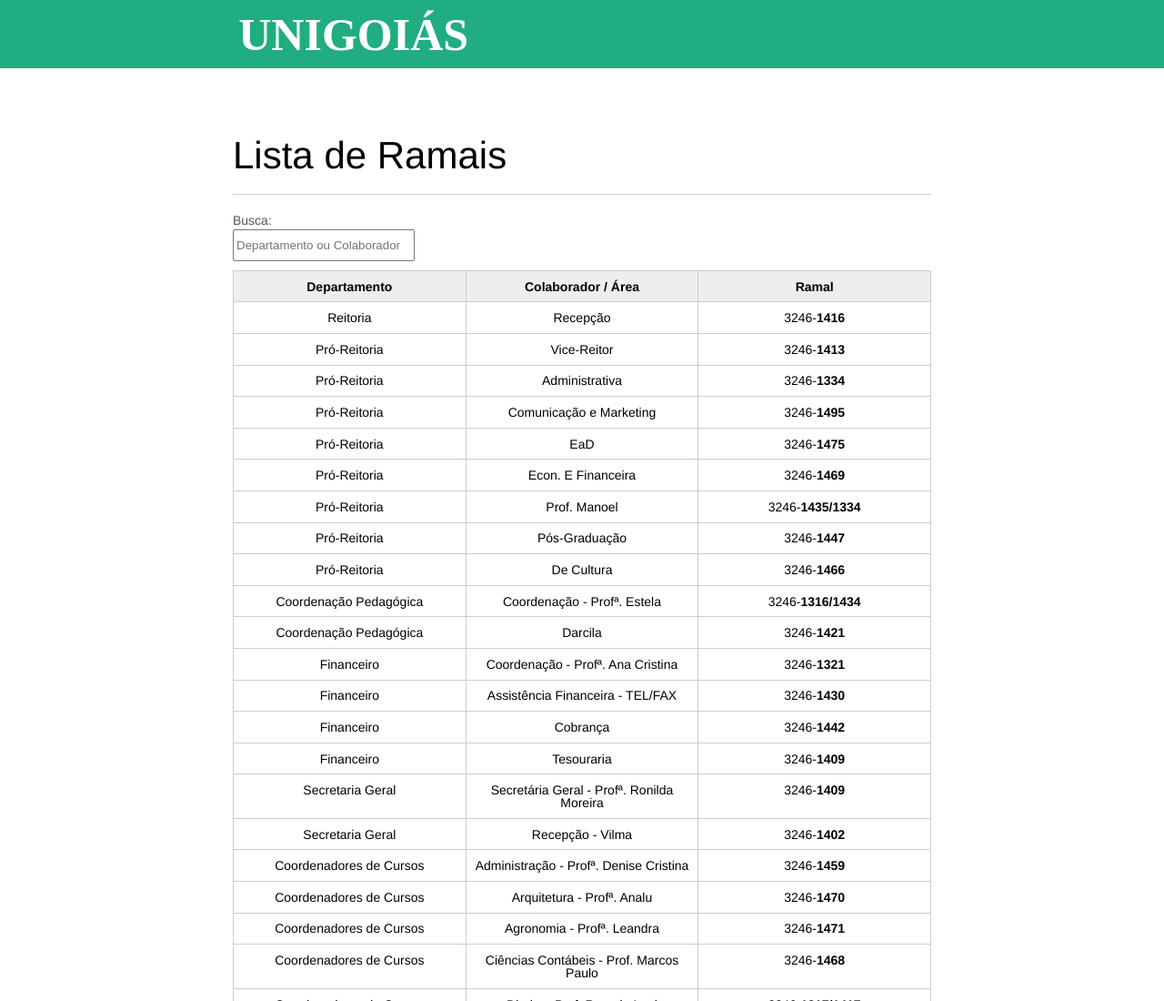
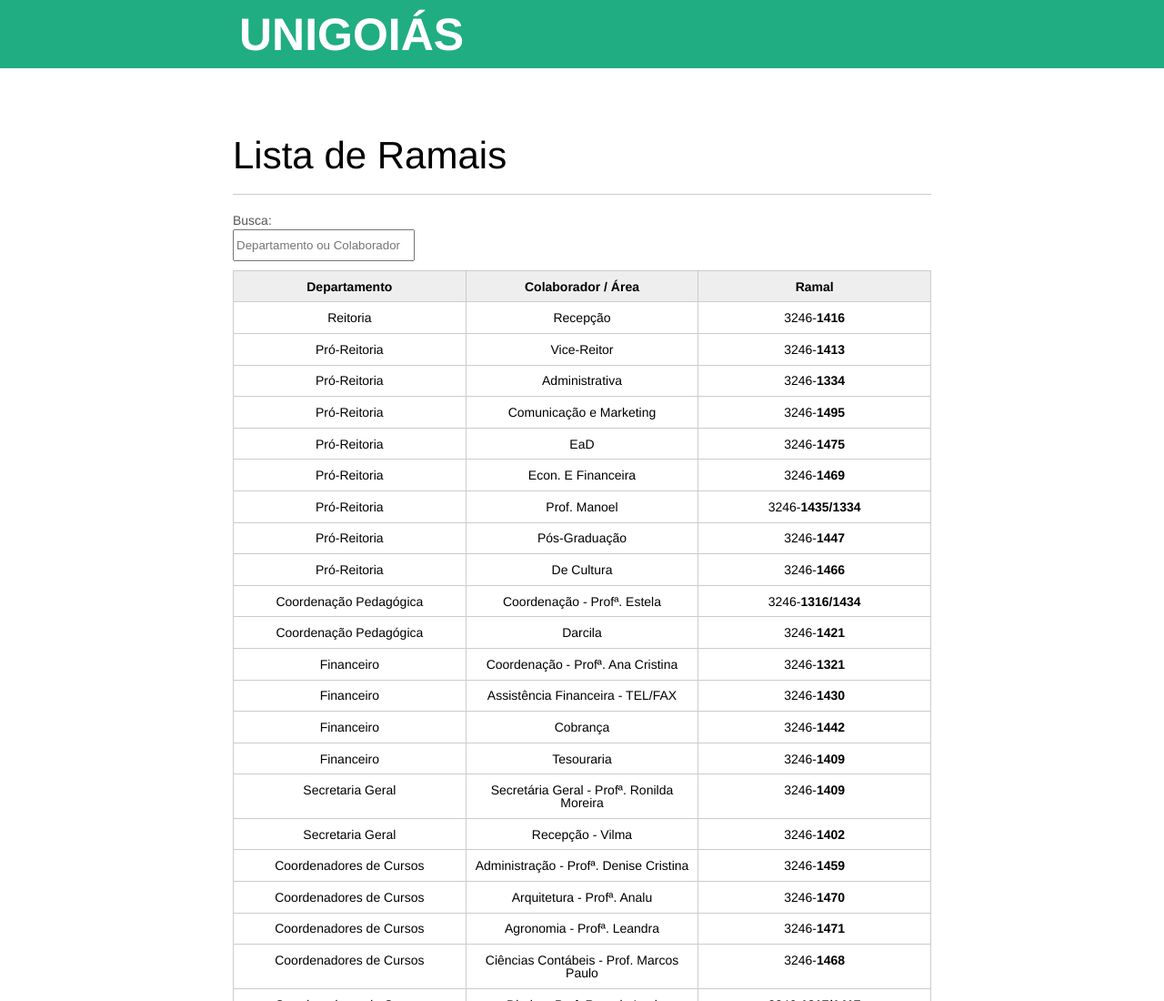
Before and after one commit to Julianosan/ramais, a plain HTML site: page index.html in a window 1280 px wide. Shown: the top 1100 px of the page at 91% size. Drawn offline with Linux system fonts and the light colour scheme.

Commit message:
git commit

```diff
--- a/css/index.css
+++ b/css/index.css
@@ -15,7 +15,7 @@ header{
 	height: 3em;
 	color: #FFF;
 	margin-bottom: 3em;
-	font-family: "Bebas Neue";
+	font-family: "Helvetica Neue", "Helvetica", Helvetica, Arial, sans-serif;
 	font-size: 25px;
 	font-weight: bold;
 }
```
